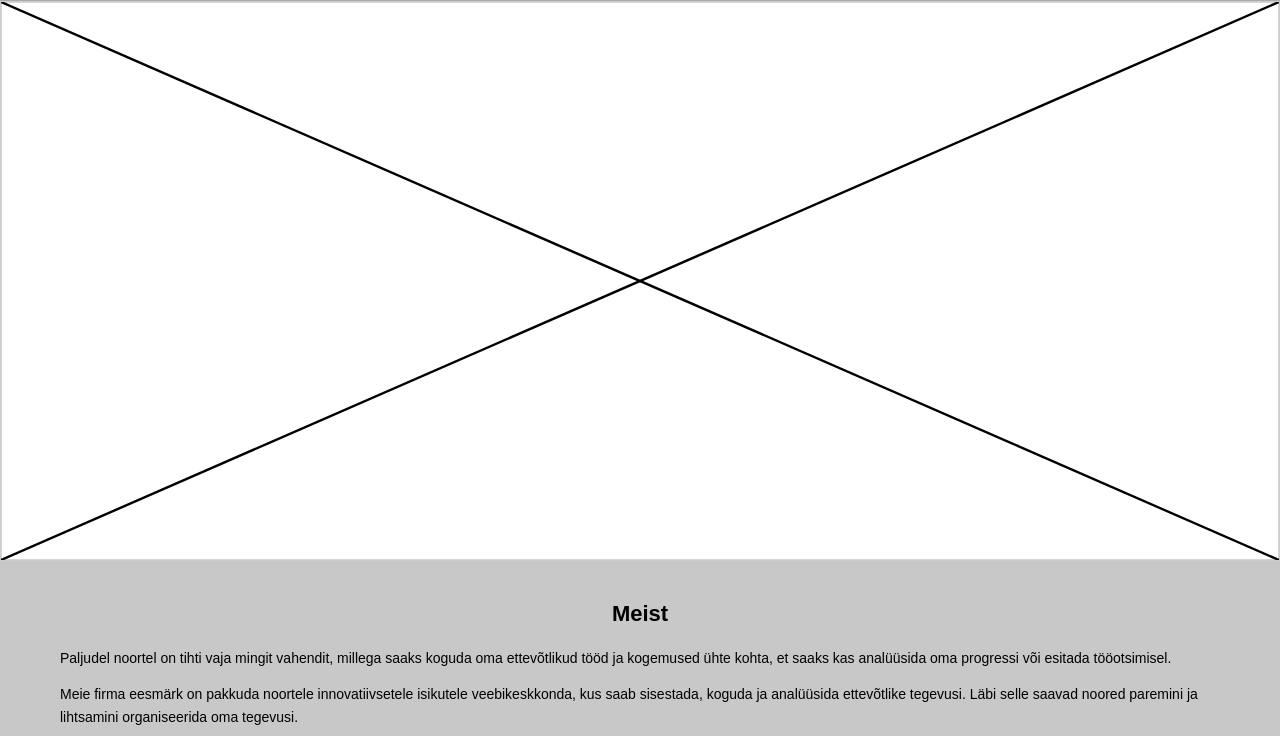
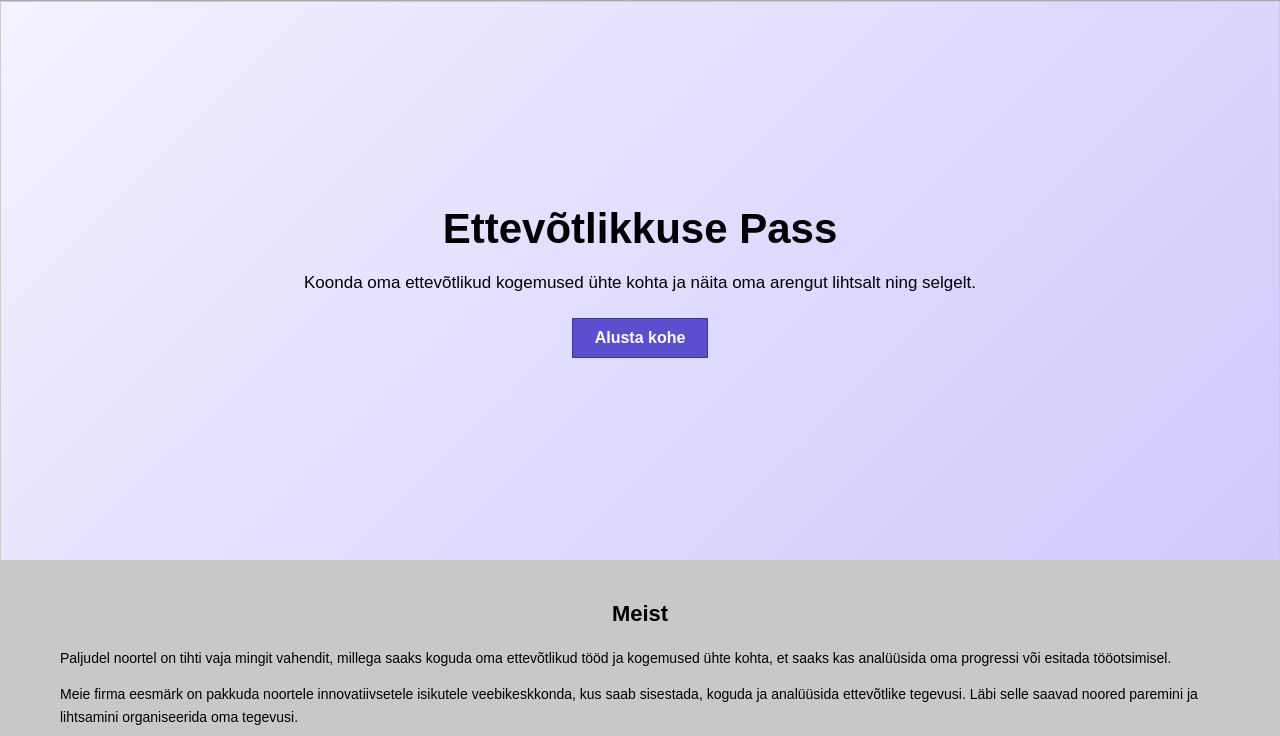
Before and after one commit to JakobKaur/ettevotlikkuse-pass, a website: page HTML/esileht.html in a window 1280 px wide. Shown: the part 64-800 px from the top of the page. Drawn offline with Linux system fonts and the light colour scheme.

Commit message:
Removed placeholder on the main page

```diff
--- a/HTML/esileht.html
+++ b/HTML/esileht.html
@@ -22,11 +22,11 @@
 </nav>
 
 <div class="hero">
-  <svg viewBox="0 0 800 350" preserveAspectRatio="none" xmlns="http://www.w3.org/2000/svg">
-    <rect width="800" height="350" fill="white" stroke="#ccc"/>
-    <line x1="0" y1="0" x2="800" y2="350" stroke="#000" stroke-width="1.5"/>
-    <line x1="800" y1="0" x2="0" y2="350" stroke="#000" stroke-width="1.5"/>
-  </svg>
+  <div class="hero-content">
+    <h1>Ettevõtlikkuse Pass</h1>
+    <p>Koonda oma ettevõtlikud kogemused ühte kohta ja näita oma arengut lihtsalt ning selgelt.</p>
+    <a href="registreerimine.html" class="hero-cta">Alusta kohe</a>
+  </div>
 </div>
 
 <section class="meist" id="meist">
--- a/style/style.css
+++ b/style/style.css
@@ -95,15 +95,60 @@ nav {
 .hero {
   width: 100%;
   aspect-ratio: 16/7;
-  background: #fff;
+  background: linear-gradient(135deg, #f3f2ff 0%, #e2dfff 45%, #d0cafb 100%);
   border: 1px solid #ccc;
   position: relative;
   overflow: hidden;
+  display: flex;
+  align-items: center;
+  justify-content: center;
+  padding: 28px;
 }
 
-.hero svg {
-  width: 100%;
-  height: 100%;
+.hero-content {
+  text-align: center;
+  max-width: 760px;
+}
+
+.hero-content h1 {
+  font-size: 42px;
+  line-height: 1.2;
+  margin-bottom: 14px;
+}
+
+.hero-content p {
+  font-size: 17px;
+  line-height: 1.6;
+  margin-bottom: 22px;
+}
+
+.hero-cta {
+  display: inline-block;
+  text-decoration: none;
+  color: #fff;
+  background: #5a4fcf;
+  border: 1px solid #3d35a0;
+  padding: 10px 22px;
+  font-weight: bold;
+}
+
+.hero-cta:hover {
+  background: #4a41be;
+}
+
+@media (max-width: 768px) {
+  .hero {
+    aspect-ratio: auto;
+    min-height: 280px;
+  }
+
+  .hero-content h1 {
+    font-size: 32px;
+  }
+
+  .hero-content p {
+    font-size: 15px;
+  }
 }
 
 /* MEIST */
```
